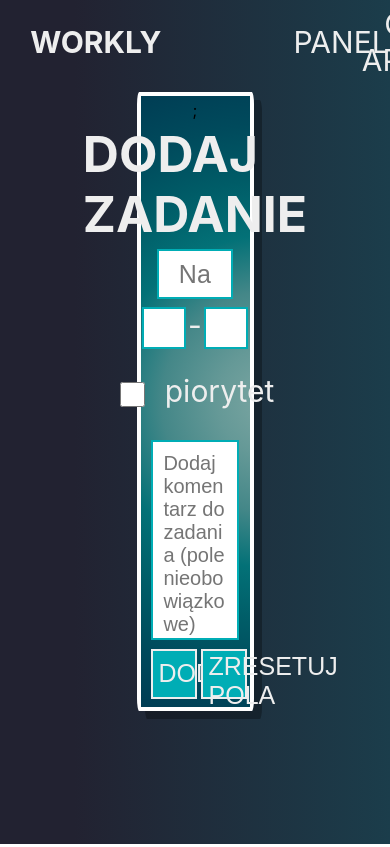
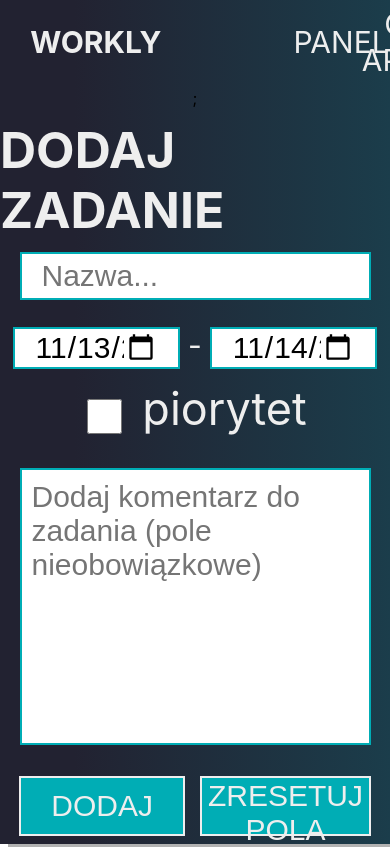
Before and after one commit to szymonqqq/workly, a React (Create React App) app: page /add_task in a window 390 px wide. Built offline with nearby package versions, Linux system fonts and the light colour scheme; no server answers.

Commit message:
dodanie styli w dodawaniu zadań

```diff
--- a/src/components/style/addTask.css
+++ b/src/components/style/addTask.css
@@ -119,3 +119,76 @@
 .priority {
   line-height: 25px;
 }
+@media only screen and (max-width: 1080px) {
+  .task_box {
+    width: 100%;
+    border-radius: unset;
+    border: none;
+    height: 90vh;
+    margin-top: 0;
+    background-image: none;
+  }
+  input,
+  textarea {
+    width: 90%;
+    font-size: 50px;
+  }
+  .datebox input {
+    width: 43%;
+  }
+  .task_box label {
+    margin: 8%;
+    font-size: 60px;
+  }
+  #priority {
+    width: 40px;
+    height: 40px;
+  }
+  .task_box textarea {
+    height: 40%;
+  }
+  .button_box {
+    width: 94%;
+    height: 8%;
+  }
+  .button_box button {
+    font-size: 40px;
+  }
+}
+
+@media only screen and (max-width: 768px) {
+  input,
+  textarea {
+    font-size: 30px;
+  }
+  .theme h1 {
+    margin: 3% 0;
+  }
+  .task_box label {
+    font-size: 45px;
+  }
+  #priority {
+    width: 35px;
+    height: 35px;
+  }
+  .button_box button {
+    font-size: 30px;
+  }
+}
+@media only screen and (max-width: 360px) {
+  input,
+  textarea,
+  .button_box button {
+    font-size: 15px;
+  }
+  .task_box label {
+    font-size: 25px;
+  }
+  #priority {
+    width: 20px;
+    height: 20px;
+  }
+  .theme h1 {
+    margin: 2% 0 8%;
+  }
+}
--- a/src/components/style/showTask.css
+++ b/src/components/style/showTask.css
@@ -4,3 +4,28 @@
 .show_task_box h1 {
   text-align: center;
 }
+@media only screen and (max-width: 1080px) {
+  .task {
+    flex-direction: column;
+  }
+  .task .box,
+  .box_activity {
+    margin: 0;
+    font-size: 80px;
+    width: 38vh;
+    height: 38vh;
+  }
+}
+
+@media only screen and (max-width: 768px) {
+  .task .box,
+  .box_activity {
+    font-size: 60px;
+  }
+}
+@media only screen and (max-width: 360px) {
+  .task .box,
+  .box_activity {
+    font-size: 30px;
+  }
+}
```
